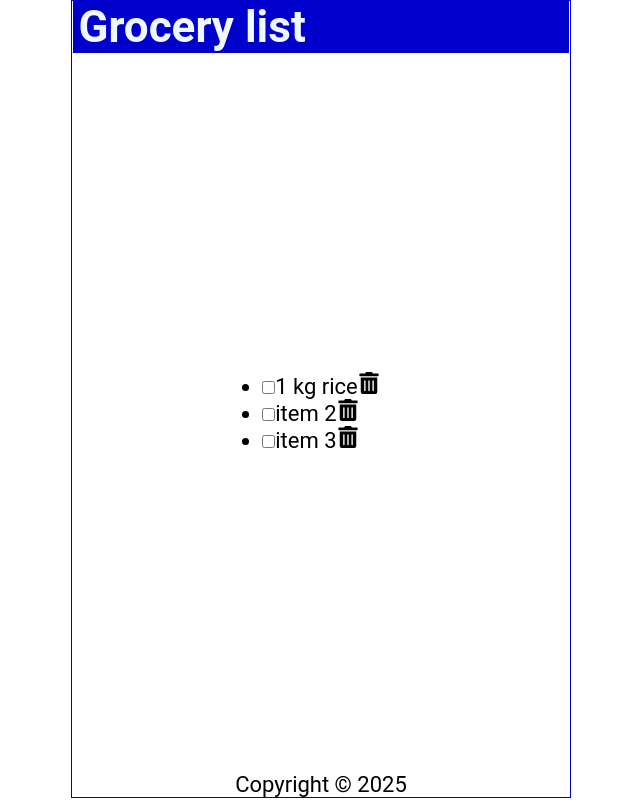
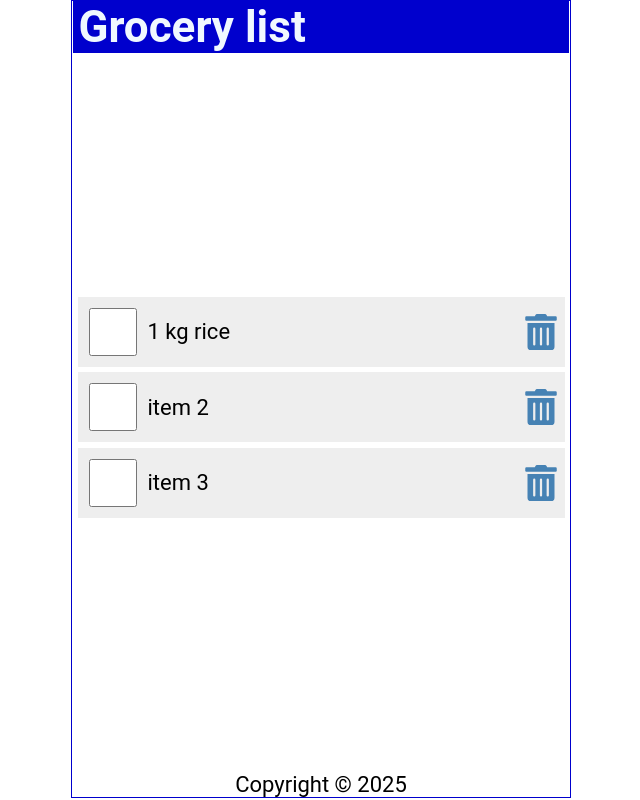
Before and after one commit to Bishru182/reactJS-tutorials-Dave-Gray, a React (Create React App) app: page / in a window 1280 px wide. Shown: the whole page, without its empty margins (319-959 px from the left). Built offline with nearby package versions, Linux system fonts and the light colour scheme.

Commit message:
added css styles to list and keys chapter

```diff
--- a/src/index.css
+++ b/src/index.css
@@ -46,3 +46,64 @@
   overflow-y: auto;
 
 }
+
+ul{
+  width: 100%;
+  list-style: none;
+  padding: 0 0.25rem 0.25rem;
+}
+
+ul li::before{
+  content: "\200B";
+}
+
+.item{
+  display:flex;
+  justify-content: flex-start;
+  align-items: center;
+  padding: 0.5rem 0 0.5rem 0.5rem;
+  margin: 0.25rem 0;
+  background-color: #eee;
+}
+
+.item:first-child {
+  margin: 0;
+}
+
+.item input[type="checkbox"]{
+  text-align: center;
+  width:2.5rem;
+  width:48px;
+  min-width: 48px;
+  height: 2.5rem;
+  height: 48px;
+  min-height: 48px;
+  cursor: pointer;
+  margin-right: 0.5rem;
+}
+
+.item input[type="checkbox"]:focus + label{
+  text-decoration: underline;
+
+}
+
+.item > label {
+ font-size: 22px;
+ flex-grow: 1;
+}
+
+.item svg{
+  width: 48px;
+  min-width: 48px;
+  height: 36px;
+  font-size: 1rem;
+  color: steelblue;
+  cursor: pointer;
+
+}
+
+.item svg:focus,
+.item svg:hover {
+  color: red;
+  outline: none;
+}
```
